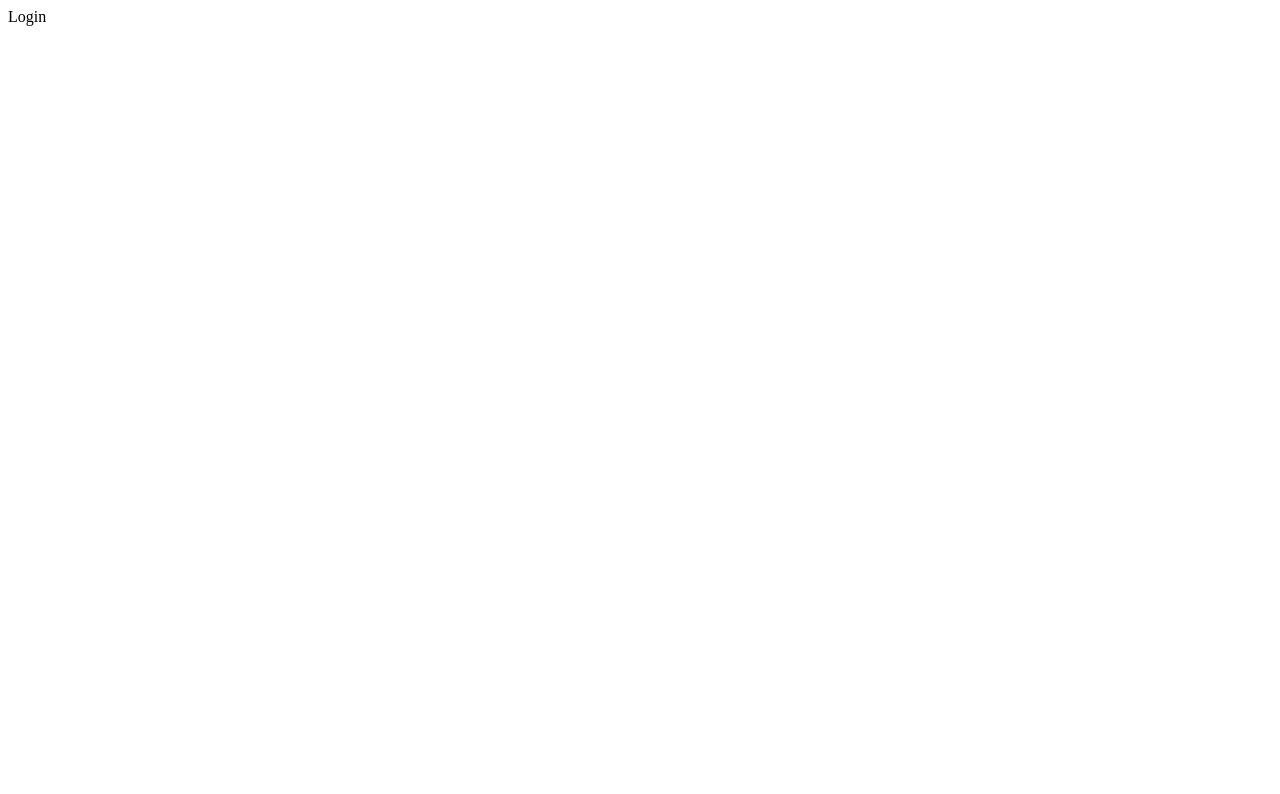
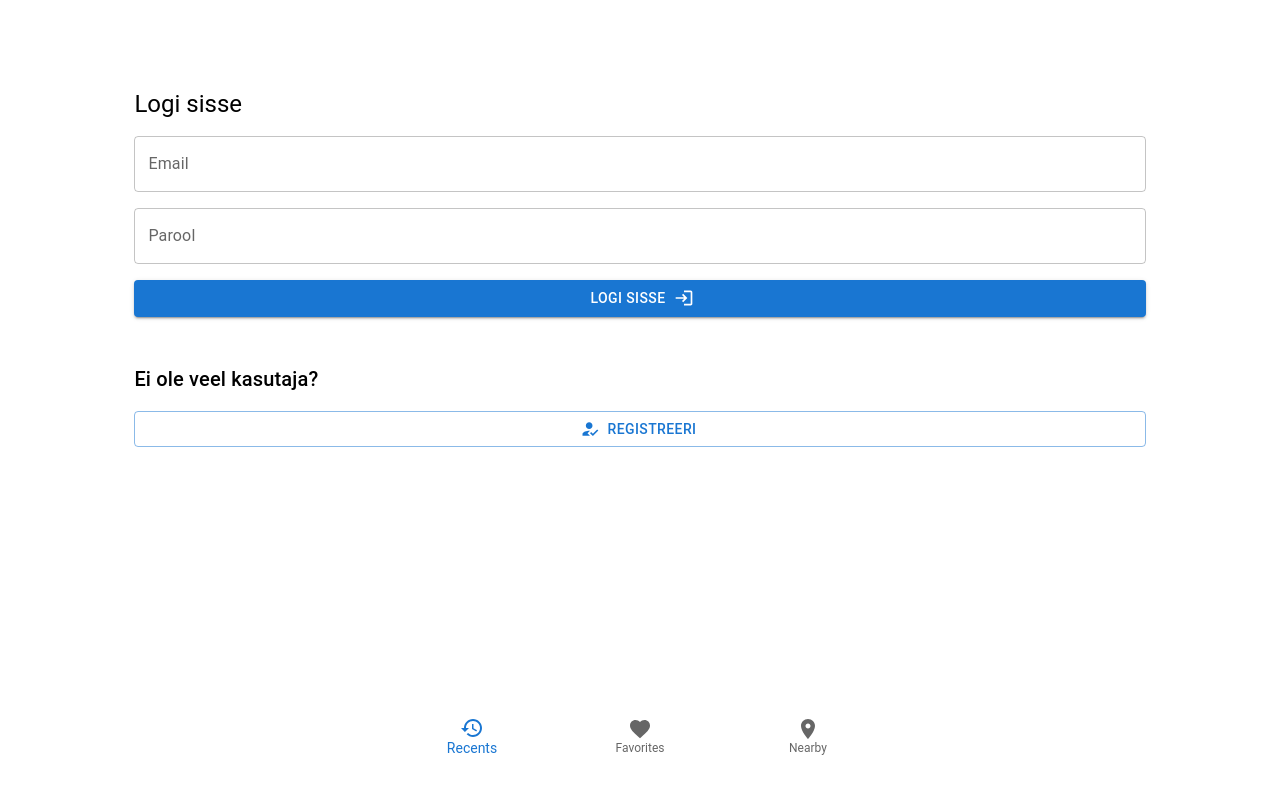
Before and after one commit to aquafinatrippy/discgolfScorePremium, a React (Vite) app in the folder client/: page /login in a window 1280 px wide. Shown: the top 794 px of the page. Built offline with nearby package versions, Linux system fonts and the light colour scheme.

Commit message:
login/register

```diff
--- a/client/src/App.tsx
+++ b/client/src/App.tsx
@@ -27,7 +27,7 @@ function App() {
 
   return (
     <Box display='flex' justifyContent='center'>
-      <Modal
+      {/* <Modal
         open={open}
         aria-labelledby='modal-modal-title'
         aria-describedby='modal-modal-description'
@@ -44,7 +44,7 @@ function App() {
             Alusta ilma rajata
           </Button>
         </Box>
-      </Modal>
+      </Modal> */}
       <Home />
     </Box>
   );
--- /dev/null
+++ b/client/src/components/Navigation.tsx
@@ -0,0 +1,27 @@
+import Box from '@mui/material/Box';
+import BottomNavigation from '@mui/material/BottomNavigation';
+import BottomNavigationAction from '@mui/material/BottomNavigationAction';
+import RestoreIcon from '@mui/icons-material/Restore';
+import FavoriteIcon from '@mui/icons-material/Favorite';
+import LocationOnIcon from '@mui/icons-material/LocationOn';
+import { useState } from 'react';
+
+export const Navigation = () => {
+  const [value, setValue] = useState(0);
+
+  return (
+    <Box sx={{ width: '100', height: '100px' }}>
+      <BottomNavigation
+        showLabels
+        value={value}
+        onChange={(event, newValue) => {
+          setValue(newValue);
+        }}
+      >
+        <BottomNavigationAction label='Recents' icon={<RestoreIcon />} />
+        <BottomNavigationAction label='Favorites' icon={<FavoriteIcon />} />
+        <BottomNavigationAction label='Nearby' icon={<LocationOnIcon />} />
+      </BottomNavigation>
+    </Box>
+  );
+};
--- a/client/src/main.tsx
+++ b/client/src/main.tsx
@@ -6,6 +6,8 @@ import { store } from './state/store.ts';
 import { createBrowserRouter, RouterProvider } from 'react-router-dom';
 import { Login } from './views/Login.tsx';
 import { NotFound } from './views/NotFound.tsx';
+import { Box } from '@mui/material';
+import { Navigation } from './components/Navigation.tsx';
 
 const router = createBrowserRouter([
   {
@@ -22,8 +24,16 @@ const router = createBrowserRouter([
 ReactDOM.createRoot(document.getElementById('root')!).render(
   <React.StrictMode>
     <Provider store={store}>
-      {/* <App /> */}
-      <RouterProvider router={router} />
+      <Box
+        display='flex'
+        flexDirection='column'
+        justifyContent='space-between'
+        height='100vh'
+        width='100%'
+      >
+        <RouterProvider router={router} />
+        <Navigation />
+      </Box>
     </Provider>
   </React.StrictMode>
 );
--- a/client/src/views/Home.tsx
+++ b/client/src/views/Home.tsx
@@ -16,7 +16,7 @@ const Home = () => {
   return (
     <Box display='flex' flexDirection='column' alignItems='center' gap='40px'>
       <Controls />
-      {players.length && <SelectCourse />}
+      {players.length !== 0 && <SelectCourse />}
       <Box>
         {players.length ? (
           <Box display='flex' gap='8px' flexDirection='column'>
--- a/client/src/views/Login.tsx
+++ b/client/src/views/Login.tsx
@@ -1,5 +1,79 @@
-import React from 'react';
+import { Box, Button, Card, TextField, Typography } from '@mui/material';
+import LoginIcon from '@mui/icons-material/Login';
+import HowToRegIcon from '@mui/icons-material/HowToReg';
+import { useState } from 'react';
 
 export const Login = () => {
-  return <div>Login</div>;
+  const [isRegistered, setIsRegistered] = useState(true);
+
+  return (
+    <Box display='flex' flexDirection='column' alignItems='center'>
+      {isRegistered ? (
+        <Box
+          width='80%'
+          sx={{
+            display: 'flex',
+            flexDirection: 'column',
+            justifyContent: 'center',
+            gap: '16px',
+            marginTop: '80px',
+          }}
+        >
+          <Typography variant='h5'>Logi sisse</Typography>
+          <TextField id='outlined-basic' label='Email' variant='outlined' />
+          <TextField id='outlined-basic' label='Parool' variant='outlined' />
+          <Button variant='contained' endIcon={<LoginIcon />}>
+            Logi sisse
+          </Button>
+          <Typography marginTop='30px' variant='h6'>
+            Ei ole veel kasutaja?
+          </Typography>
+          <Button
+            variant='outlined'
+            startIcon={<HowToRegIcon />}
+            onClick={() => setIsRegistered(false)}
+          >
+            Registreeri
+          </Button>
+        </Box>
+      ) : (
+        <Box
+          width='80%'
+          sx={{
+            display: 'flex',
+            flexDirection: 'column',
+            justifyContent: 'center',
+            gap: '16px',
+            marginTop: '80px',
+          }}
+        >
+          <Typography variant='h5'>Registeeri</Typography>
+          <Box display='flex' gap='4px'>
+            <TextField id='outlined-basic' label='Eesnimi' variant='outlined' />
+            <TextField
+              id='outlined-basic'
+              label='Perekonnanimi'
+              variant='outlined'
+            />
+          </Box>
+
+          <TextField id='outlined-basic' label='Email' variant='outlined' />
+          <TextField id='outlined-basic' label='Parool' variant='outlined' />
+          <Button variant='contained' endIcon={<LoginIcon />}>
+            Registreeri
+          </Button>
+          <Typography marginTop='30px' variant='h6'>
+            Oled juba kasutaja?
+          </Typography>
+          <Button
+            variant='outlined'
+            startIcon={<HowToRegIcon />}
+            onClick={() => setIsRegistered(true)}
+          >
+            Logi sisse
+          </Button>
+        </Box>
+      )}
+    </Box>
+  );
 };
```
